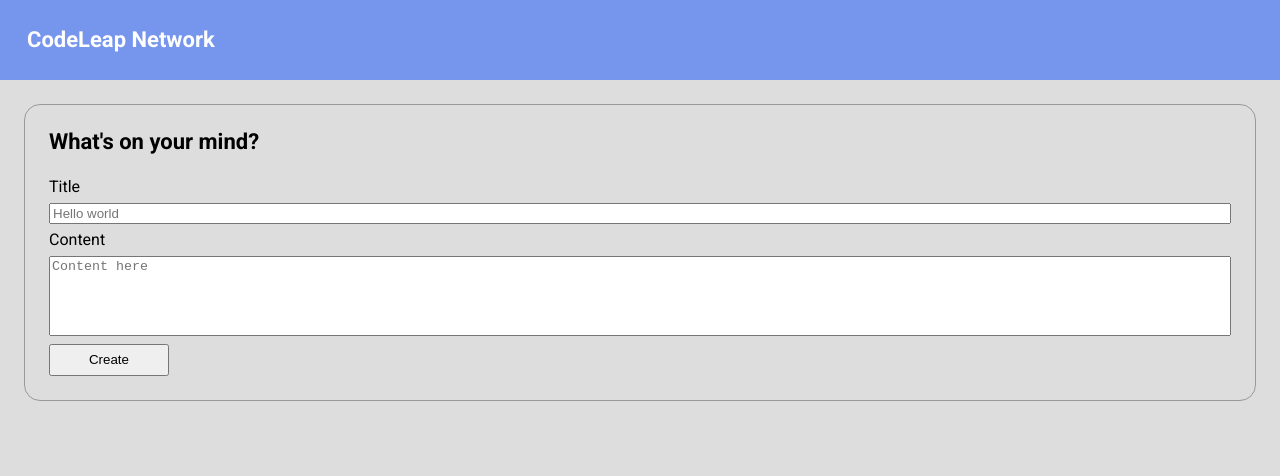
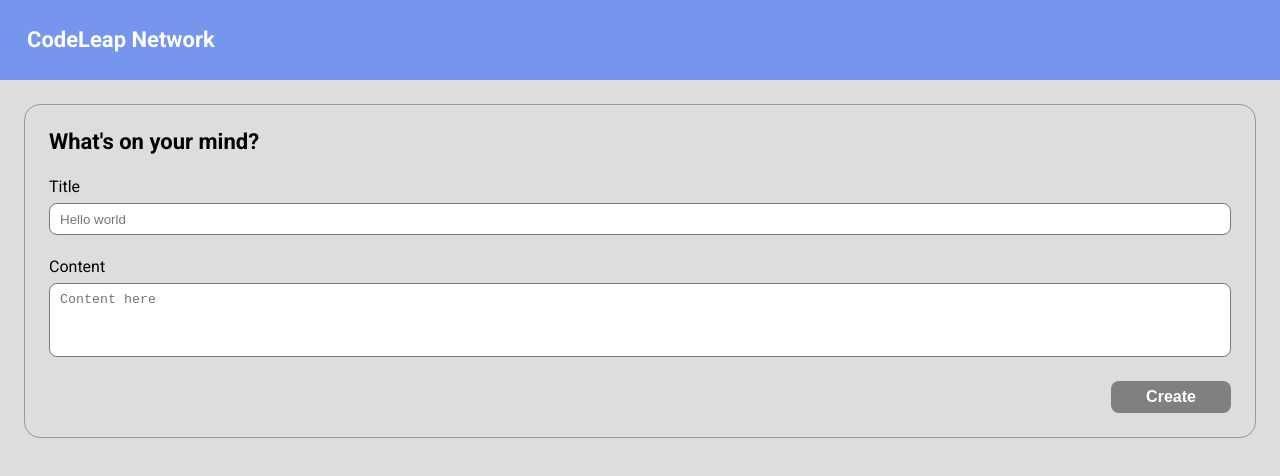
Before and after one commit to Sherlockzen/codeleap-test, a React (Vite) app: page / in a window 1280 px wide. Shown: the top 476 px of the page. Built offline with nearby package versions, Linux system fonts and the light colour scheme.

Commit message:
Feat: Make the create area design

```diff
--- a/src/pages/Main.tsx
+++ b/src/pages/Main.tsx
@@ -1,7 +1,12 @@
-import React from "react";
+import React, {useState} from "react";
 import './index.css'
 const Main = () => {
+const [title, setTitle] = useState('');
+const [content, setContent] = useState('');
 
+    const handleClick = () => {
+        console.log('clicou');
+    }
 
     return (
       <div className={"container"}>
@@ -11,19 +16,35 @@
         <div className={"newNote"}>
           <h1>What's on your mind?</h1>
 
-                <div className="flex-col">
+          <div className={"container-input"}>
             <label className={"flex-col"}>
               Title
-                        <input type={"text"} placeholder={"Hello world"}/>
+              <input
+                onChange={(e) => setTitle(e.target.value)}
+                type={"text"}
+                placeholder={"Hello world"}
+              />
             </label>
             <label className={"flex-col"}>
               Content
-                        <textarea placeholder={"Content here"}/>
+              <textarea
+                onChange={(e) => setContent(e.target.value)}
+                placeholder={"Content here"}
+              />
             </label>
-                    <button>Create</button>
+
+            {(title && content !== "") ? (
+              <button onClick={handleClick}>Create</button>
+            )
+            :
+            (
+              <button onClick={handleClick} className={"deactived"} disabled>
+                Create
+              </button>
+            )}
           </div>
         </div>
       </div>
-    )
+    );
 }
 export default Main;
--- a/src/pages/index.css
+++ b/src/pages/index.css
@@ -23,18 +23,46 @@
     border-radius: 1rem;
 }
 
-.newNote textarea{
+input {
+    padding: 0.5rem 0.625rem;
+    border-radius: .5rem;
+    border: 1px solid #777777;
+    height: 2rem;
+}
+
+textarea{
     resize: none;
-    height: 4.6rem;
+    height: 4.625rem;
+    padding: 0.5rem 0.625rem;
+    border-radius: .5rem;
+    border: 1px solid #777777;
 }
 
 .flex-col {
     display: flex;
     flex-direction: column;
-    gap: 0.5rem;
+    gap: .5rem;
+}
+
+.container-input {
+    display: flex;
+    flex-direction: column;
+    gap: 1.5rem;
 }
 
 .newNote button {
     width: 7.5rem;
     height: 2rem;
+    align-self: end;
+    background: #7695EC;
+    color: #FFFFFF;
+    font-size: 1rem;
+    font-weight: 700;
+    border-radius: 0.5rem;
+    cursor: pointer;
+    border: #7695EC;
 }
+
+.newNote .deactived {
+    background: grey;
+}
--- a/src/reset.css
+++ b/src/reset.css
@@ -2,6 +2,9 @@
    v2.0 | 20110126
    License: none (public domain)
 */
+* {
+    box-sizing: border-box;
+}
 
 html, body, div, span, applet, object, iframe,
 h1, h2, h3, h4, h5, h6, p, blockquote, pre,
@@ -22,7 +25,7 @@
     font-size: 100%;
     font: inherit;
     vertical-align: baseline;
-    box-sizing: border-box;
+
 }
 /* HTML5 display-role reset for older browsers */
 article, aside, details, figcaption, figure,
```
Lines whose indentation alone changed are shown as unchanged.
